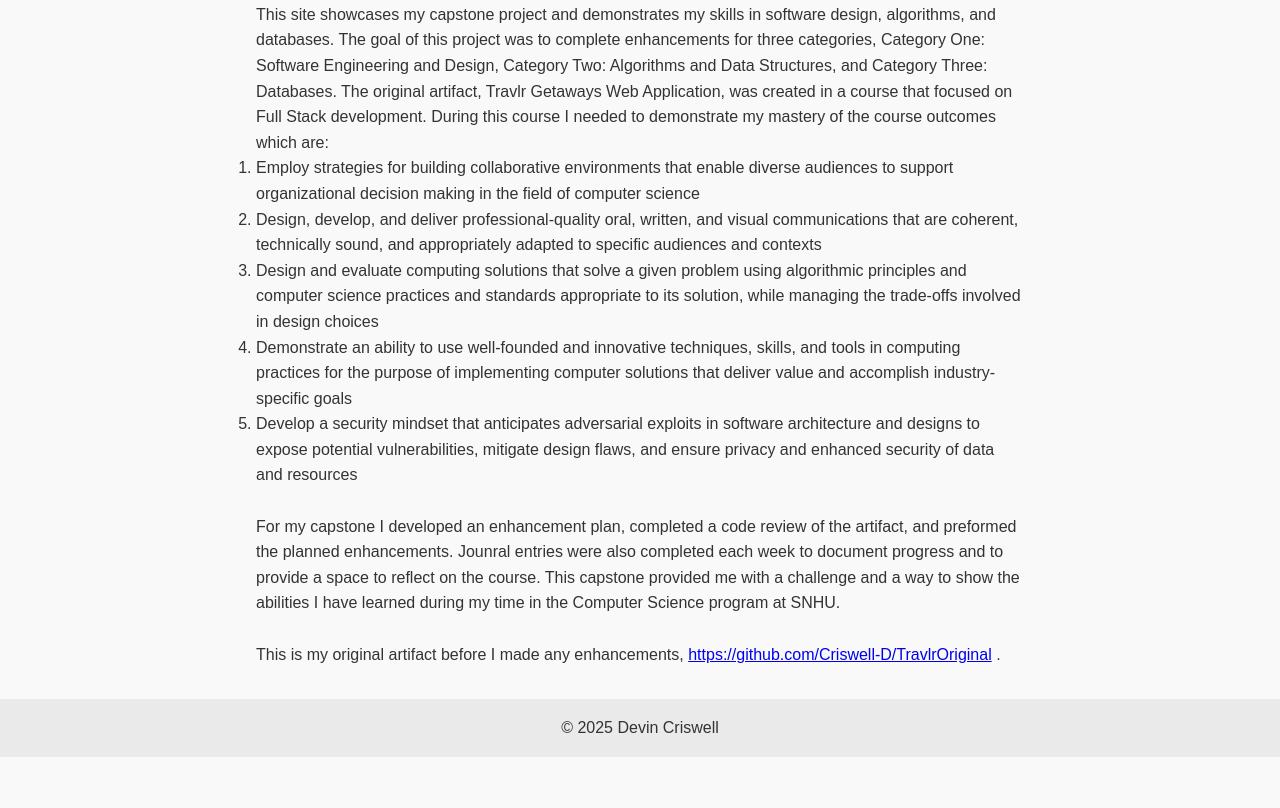
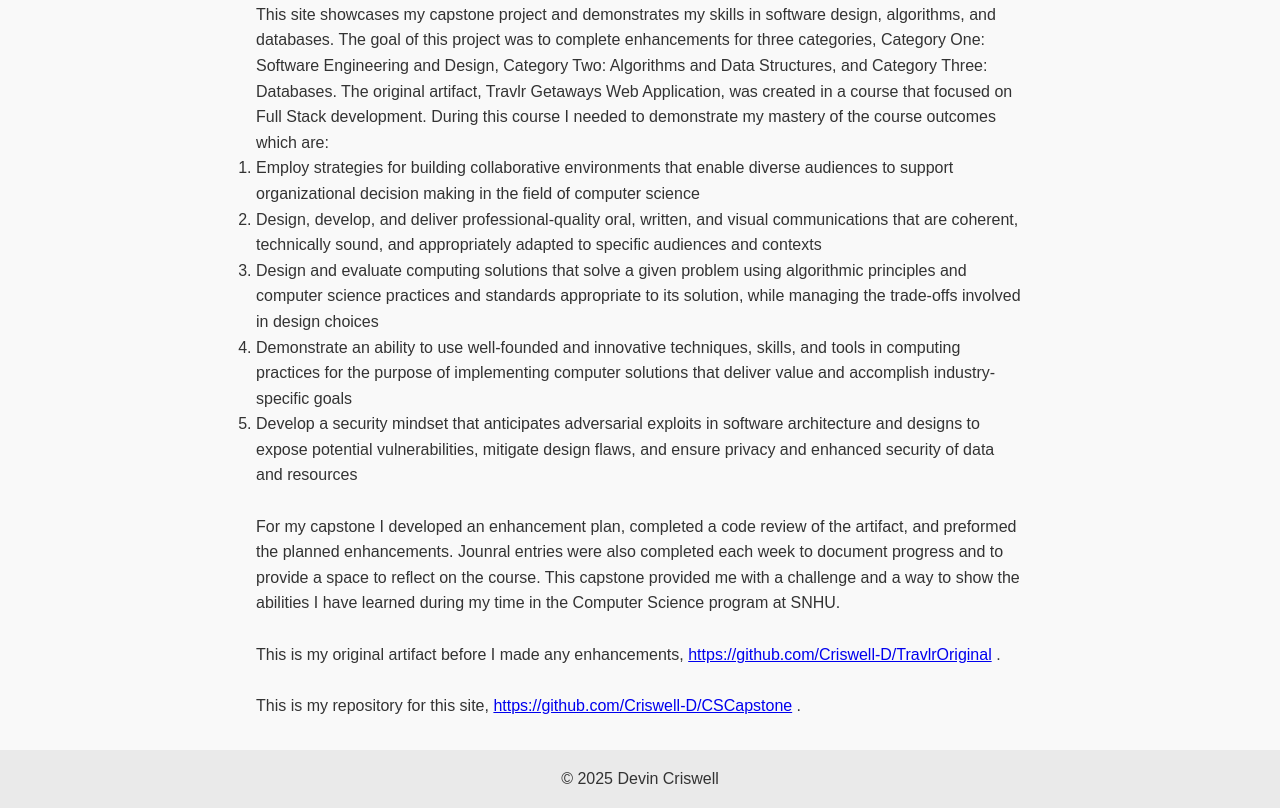
Before and after one commit to Criswell-D/CSCapstone, a plain HTML site: page index.html in a window 1280 px wide. Shown: the part 155-963 px from the top of the page. Before the commit the page ends 912 px from the top, so only its background shows below. Drawn offline with Linux system fonts and the light colour scheme.

Commit message:
Update index.html

```diff
--- a/index.html
+++ b/index.html
@@ -40,6 +40,8 @@
     and a way to show the abilities I have learned during my time in the Computer Science program at SNHU.</p>
     <br>
     <p>This is my original artifact before I made any enhancements, <a href="https://github.com/Criswell-D/TravlrOriginal">https://github.com/Criswell-D/TravlrOriginal</a> .</p>
+     <br>
+    <p>This is my repository for this site, <a href="https://github.com/Criswell-D/CSCapstone">https://github.com/Criswell-D/CSCapstone</a> .</p>
   </main>
 
   <footer>
```
